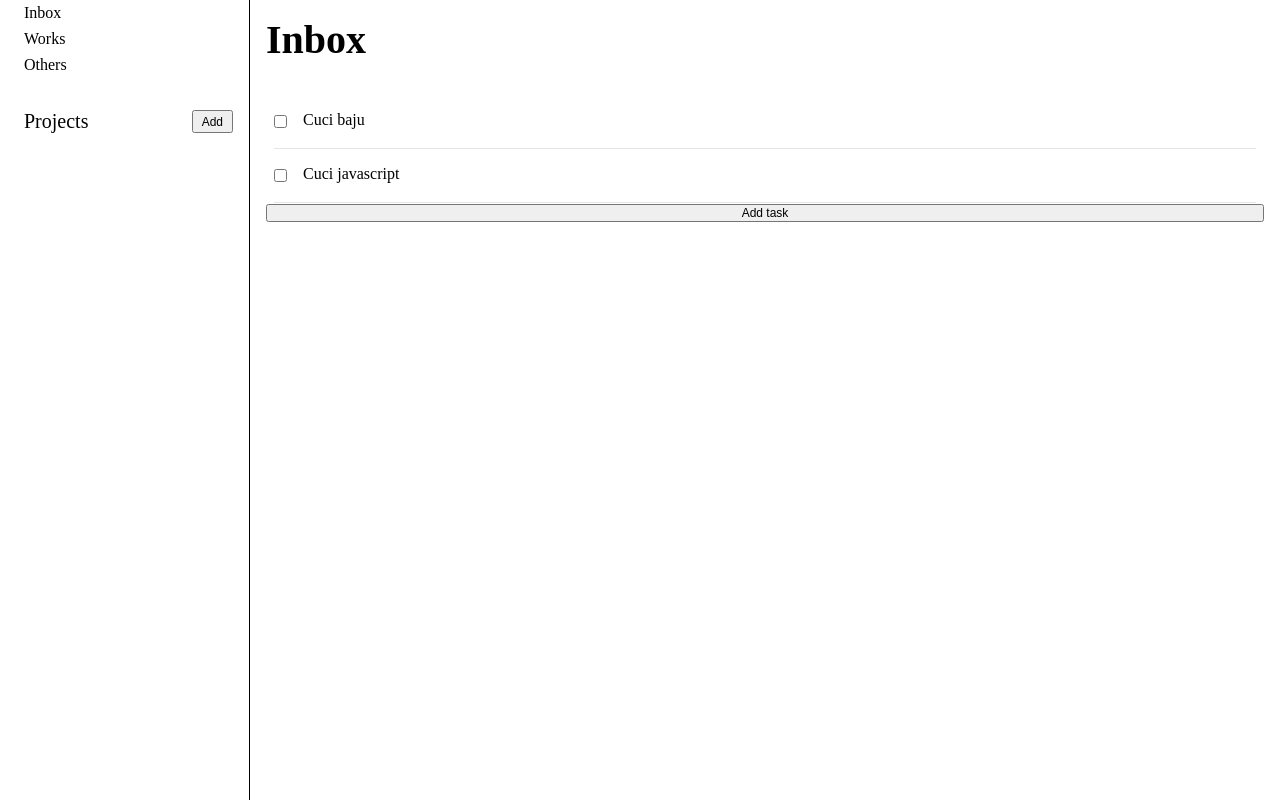
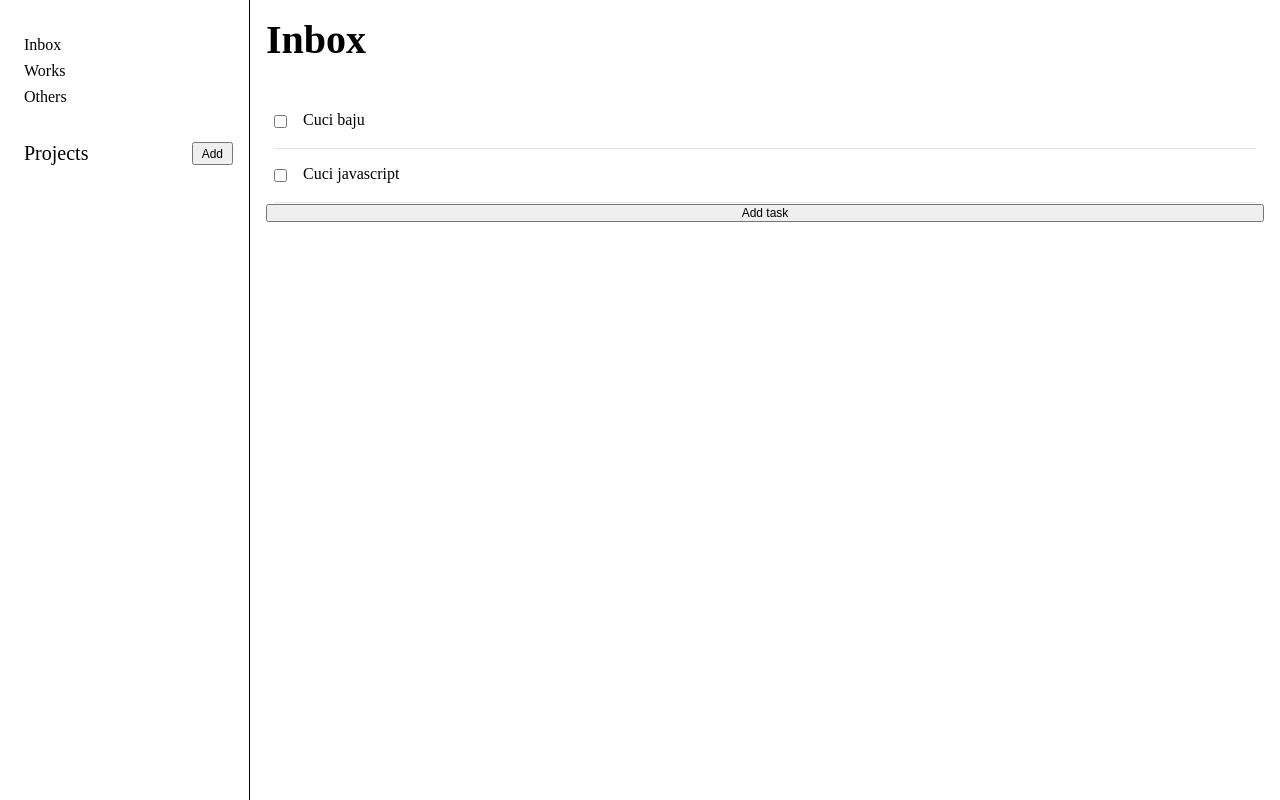
Before and after one commit to fath-nasrudin/vanilla-todolist, a plain HTML site: page index.html in a window 1280 px wide. Drawn offline with Linux system fonts and the light colour scheme.

Commit message:
fix leftbar padding-block

```diff
--- a/style.css
+++ b/style.css
@@ -33,6 +33,8 @@ button {
   display: flex;
   flex-direction: column;
   gap: 32px;
+
+  padding-block: 32px;
 }
 
 /* Mainbar */
```
